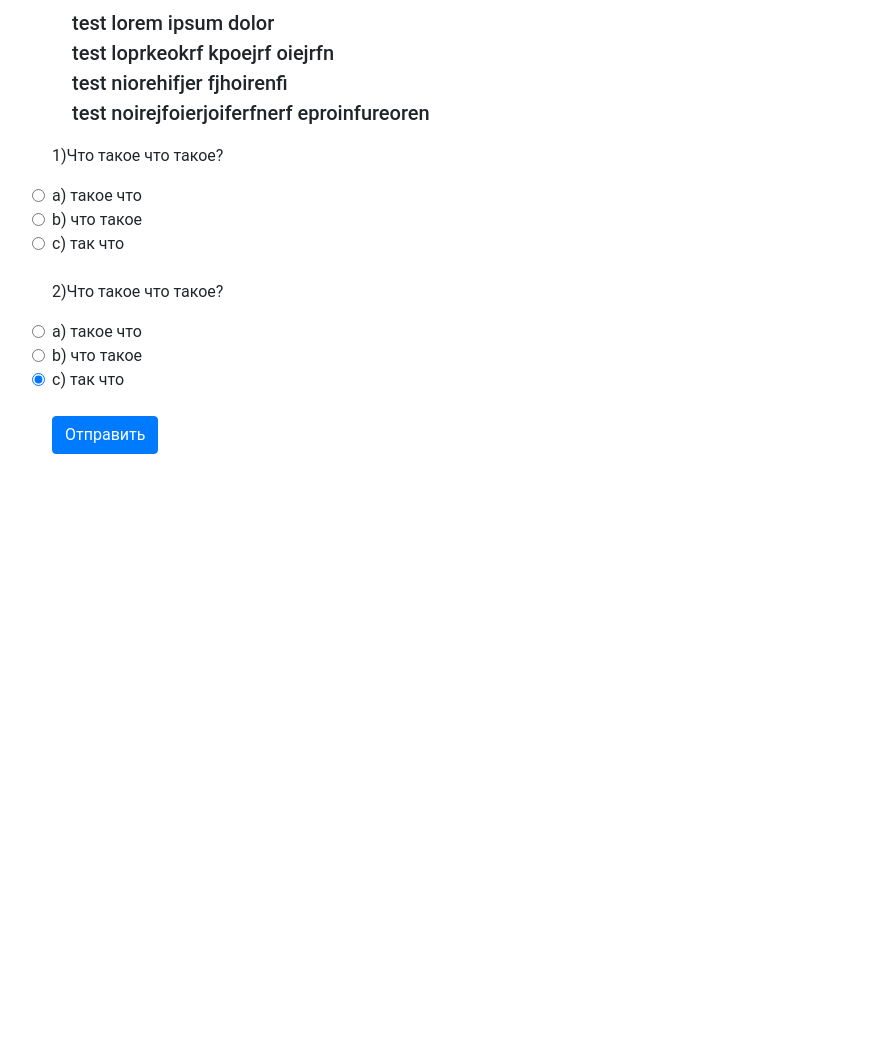
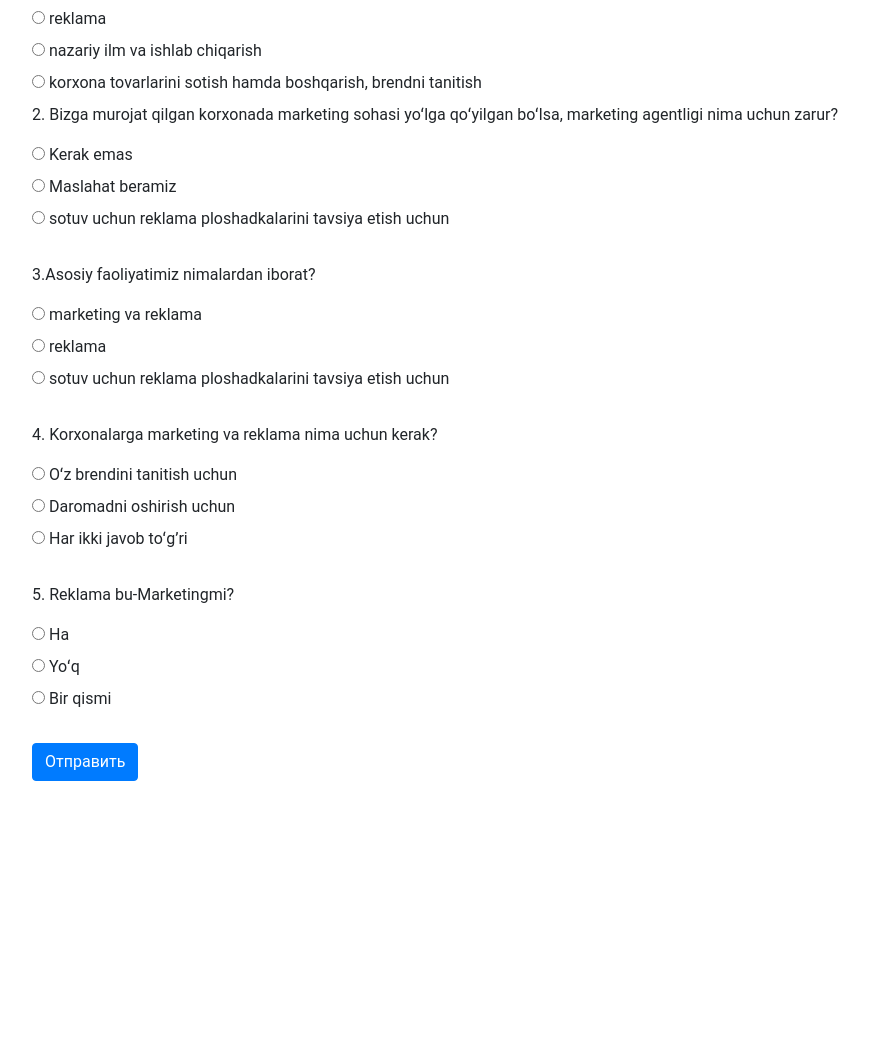
Before and after one commit to FathullaLatipov/bs, a Django app: page /marketing/ in a window 1280 px wide. Shown: the part 1115-2160 px from the top of the page, without its empty margins (53-922 px from the left). Before the commit the page ends 1569 px from the top, so only its background shows below. Run offline with Django 3.2, Linux system fonts and the light colour scheme; some libraries are stand-ins or nearby versions.

Commit message:
marketing

```diff
--- a/templates/sales pages/marketing.html
+++ b/templates/sales pages/marketing.html
@@ -25,57 +25,60 @@
         <video class="video" preload="none" controls controlsList="nodownload poster">
             <source src="{% static './sales department/Marketing.mp4' %}">
         </video>
-        <h3>Домашние Задания</h3>
-        <ul>
-            <li style="font-size: 20px;font-weight: 500;">test lorem ipsum dolor</li>
-            <li style="font-size: 20px;font-weight: 500;">test loprkeokrf kpoejrf oiejrfn</li>
-            <li style="font-size: 20px;font-weight: 500;">test niorehifjer fjhoirenfi</li>
-            <li style="font-size: 20px;font-weight: 500;">test noirejfoierjoiferfnerf eproinfureoren</li>
-        </ul>
-        <div class="form-check">
-            <p>1)Что такое что такое?</p>
-            <input class="form-check-input" type="radio" name="exampleRadios" id="exampleRadios12" value="option4" checked>
-            <label class="form-check-label" for="exampleRadios1">
-              a) такое что
-            </label>
+  <form action="/action_page.php" >
+  <p>1. Marketing oʻzi nima?</p>
+  <input type="radio" id="reklama" name="reklama" value="reklama">
+  <label for="reklama">reklama</label><br>
+  <input type="radio" id="female" name="gender" value="female">
+  <label for="female">nazariy ilm va ishlab chiqarish</label><br>
+  <input type="radio" id="other" name="gender" value="other">
+  <label for="other">korxona tovarlarini sotish hamda boshqarish, brendni tanitish</label>
+<!--true-->
+  <br>
 
-        </div>
-        <div class="form-check">
-            <input class="form-check-input" type="radio" name="exampleRadios" id="exampleRadios34" value="option5" checked>
-            <label class="form-check-label" for="exampleRadios1">
-              b) что такое
-            </label>
-        </div>
-        <div class="form-check">
-            <input class="form-check-input" type="radio" name="exampleRadios" id="exampleRadios23" value="option6" checked>
-            <label class="form-check-label" for="exampleRadios1">
-             с) так что
-            </label>
-        </div>
-        <div class="form-check">
-            <br>
-            <p>2)Что такое что такое?</p>
-            <input class="form-check-input" type="radio" name="exampleRadios" id="exampleRadios1" value="option1" checked>
-            <label class="form-check-label" for="exampleRadios1">
-                a) такое что
-              </label>
+  <p>2. Bizga murojat qilgan korxonada marketing sohasi yoʻlga qoʻyilgan boʻlsa, marketing agentligi nima uchun zarur?</p>
+  <input type="radio" id="age1" name="age" value="30">
+  <label for="age1">Kerak emas</label><br>
+  <input type="radio" id="age2" name="age" value="60">
+  <label for="age2">Maslahat beramiz</label><br>
+  <input type="radio" id="age3" name="age" value="100">
+  <label for="age3">sotuv uchun reklama ploshadkalarini tavsiya etish uchun</label><br><br></label>
+<!--      true-->
 
-        </div>
-        <div class="form-check">
-            <input class="form-check-input" type="radio" name="exampleRadios" id="exampleRadios1" value="option1" checked>
-            <label class="form-check-label" for="exampleRadios1">
-                b) что такое
-              </label>
-        </div>
-        <div class="form-check">
-            <input class="form-check-input" type="radio" name="exampleRadios" id="exampleRadios1" value="option1" checked>
-            <label class="form-check-label" for="exampleRadios1">
-               с) так что
-              </label>
-            <br>
-            <br>
+        <p>3.Asosiy faoliyatimiz nimalardan iborat?</p>
+  <input type="radio" id="marketing va reklama" name="age" value="30">
+  <label for="age1">marketing va reklama</label><br>
+<!--      1 true-->
+  <input type="radio" id="reklama2" name="age" value="60">
+  <label for="age2">reklama</label><br>
+  <input type="radio" id="age32" name="age" value="100">
+  <label for="age3">sotuv uchun reklama ploshadkalarini tavsiya etish uchun</label><br><br></label>
+
+        <p>4. Korxonalarga marketing va reklama nima uchun kerak?</p>
+  <input type="radio" id="age12" name="age" value="30">
+  <label for="age1">Oʻz brendini tanitish uchun</label><br>
+  <input type="radio" id="age22" name="age" value="60">
+  <label for="age2">Daromadni oshirish uchun</label><br>
+  <input type="radio" id="age31" name="age" value="100">
+  <label for="age3">Har ikki javob toʻg’ri</label><br><br></label>
+<!--true-->
+
+       <p>5. Reklama bu-Marketingmi?</p>
+  <input type="radio" id="age12222" name="age" value="30">
+  <label for="age1">Ha</label><br>
+  <input type="radio" id="age223" name="age" value="60">
+  <label for="age2">Yoʻq</label><br>
+  <input type="radio" id="age311" name="age" value="100">
+  <label for="age3">Bir qismi</label><br><br></label>
+<!--      true-->
+
             <button class="btn btn-primary">Отправить</button>
         </div>
+        <br>
+        <br>
+        <br>
+        <br>
+</form>
         <br>
         <br>
         <br>
```
Also changed, not shown: templates/sales pages/client.html (+2 -8 lines), templates/sales pages/clients.html (+23 -47 lines), templates/sales pages/videoproduction.html (+23 -47 lines), templates/sales pages/web.html (+23 -47 lines).
